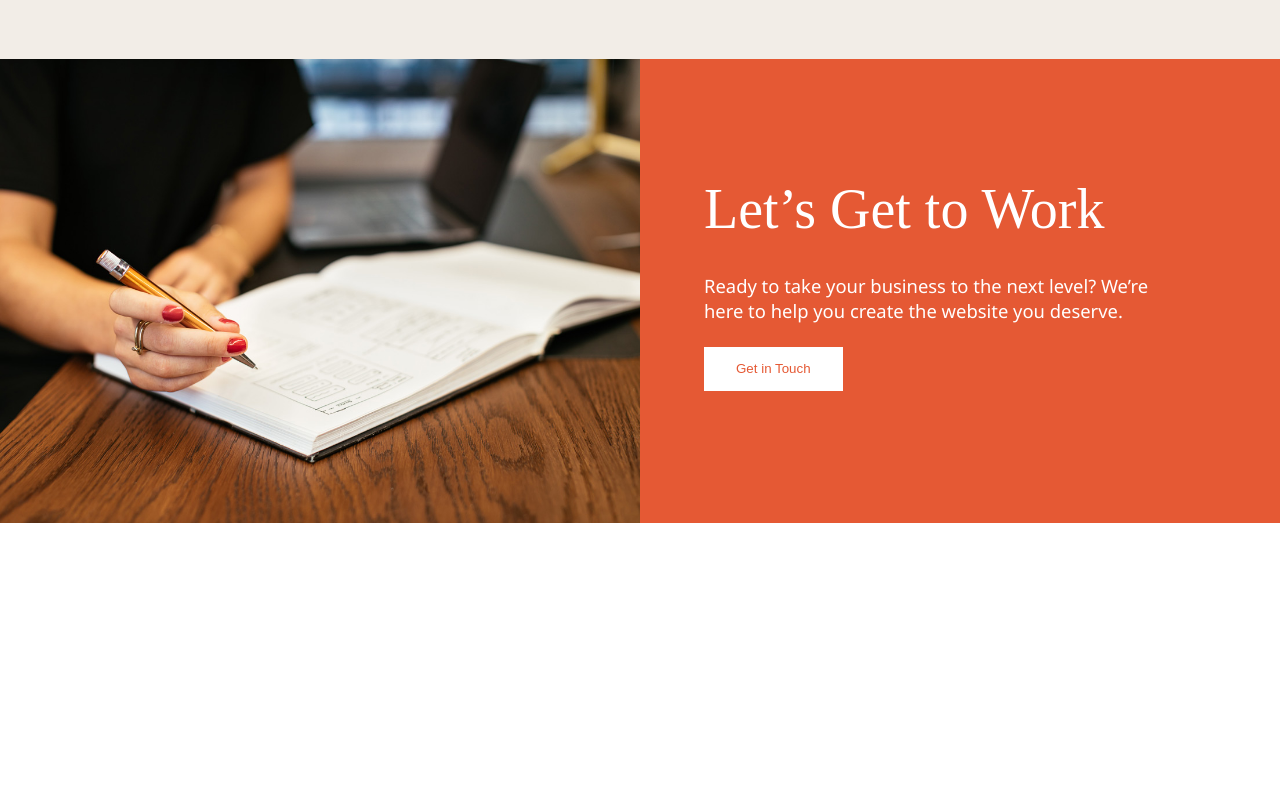
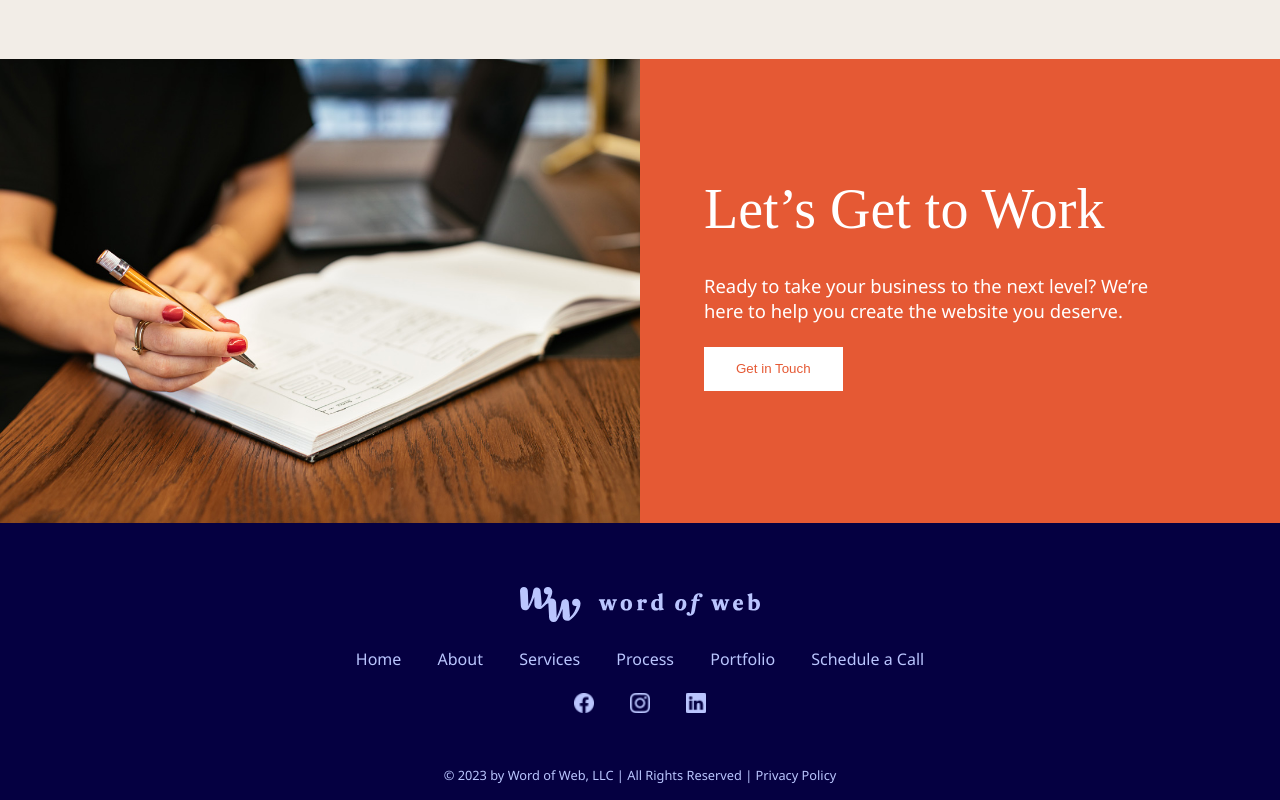
Before and after one commit to JuszJo/word-of-web-clone, a plain HTML site: page index.html in a window 1280 px wide. Shown: the part 3799-4599 px from the top of the page. Before the commit the page ends 4327 px from the top, so only its background shows below. Drawn offline with Linux system fonts and the light colour scheme.

Commit message:
add social links and main footer

```diff
--- a/index.html
+++ b/index.html
@@ -150,7 +150,29 @@
                     </div>
                 </div>
             </div>
-            <footer></footer>
+            <footer>
+                <div id="footer-div">
+                    <div id="footer-image-div">
+                        <img src="./images/vector3.svg" alt="">
+                    </div>
+                    <div id="footer-links-div">
+                        <a href="#">Home</a>
+                        <a href="#">About</a>
+                        <a href="#">Services</a>
+                        <a href="#">Process</a>
+                        <a href="#">Portfolio</a>
+                        <a href="#">Schedule a Call</a>
+                    </div>
+                    <div id="footer-socials-div">
+                        <img src="./images/facebook.png" alt="">
+                        <img src="./images/instagram.png" alt="">
+                        <img src="./images/linkedIn.png" alt="">
+                    </div>
+                    <div id="copyright-div">
+                        <p>© 2023 by Word of Web, LLC | All Rights Reserved | Privacy Policy</p>
+                    </div>
+                </div>
+            </footer>
         </section>
     </main>
 </body>
--- a/style.css
+++ b/style.css
@@ -322,3 +322,42 @@ button:hover {
     margin-bottom: 1.5rem;
     max-width: 30rem;
 }
+
+footer {
+    background-color: #050041;
+    text-align: center;
+    padding-top: 4rem;
+    padding-bottom: 1rem;
+}
+
+#footer-image-div img{
+    width: 15rem;
+}
+
+#footer-links-div, #footer-socials-div, #copyright-div {
+    margin-top: 1.3rem;
+}
+
+footer a{
+    color: #bac5fe;
+    margin: 0 1rem;
+}
+
+#footer-socials-div {
+    margin-top: 1.4rem;
+}
+
+#footer-socials-div img{
+    margin-left: 1rem;
+    margin-right: 1rem;
+    width: 1.25rem;
+}
+
+#copyright-div {
+    margin-top: 3rem;
+}
+
+footer p {
+    color: #bac5fe;
+    font-size: 0.8rem;
+}
```
Also changed, not shown: images/facebook.png (added), images/instagram.png (added), images/linkedIn.png (added).
